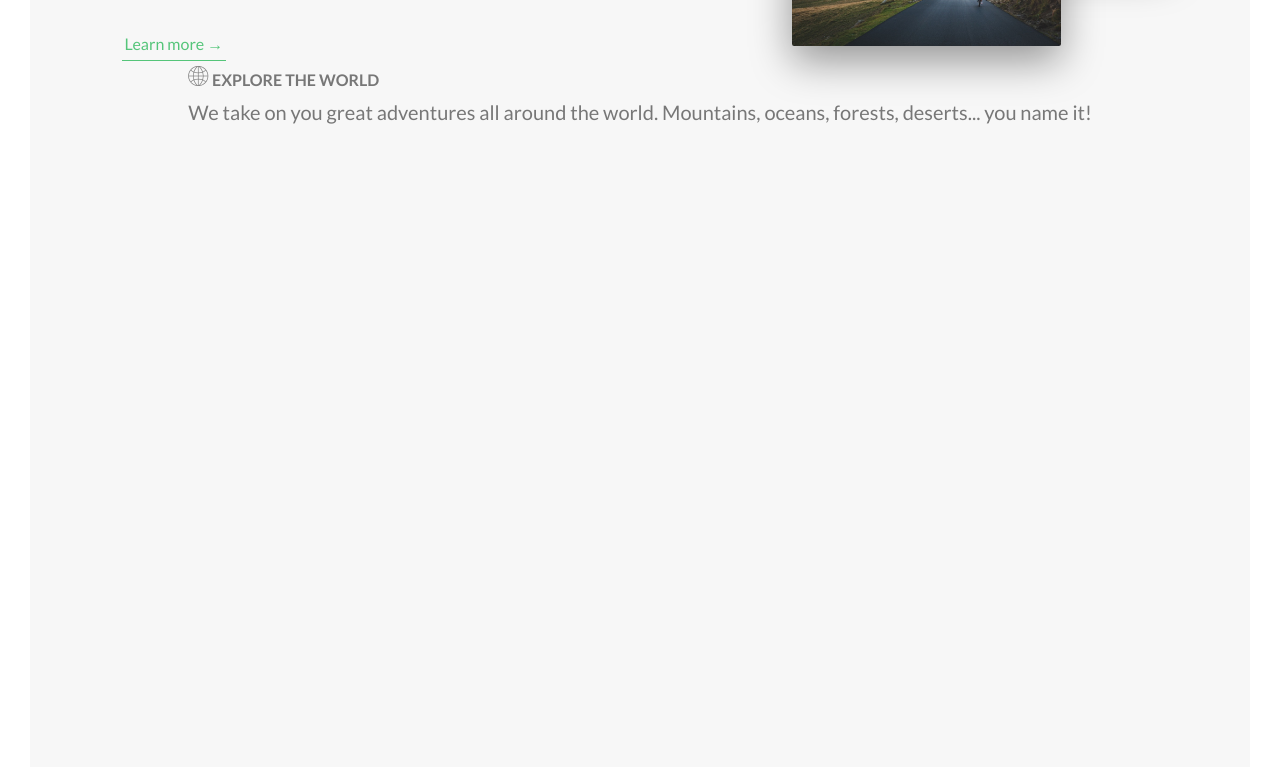
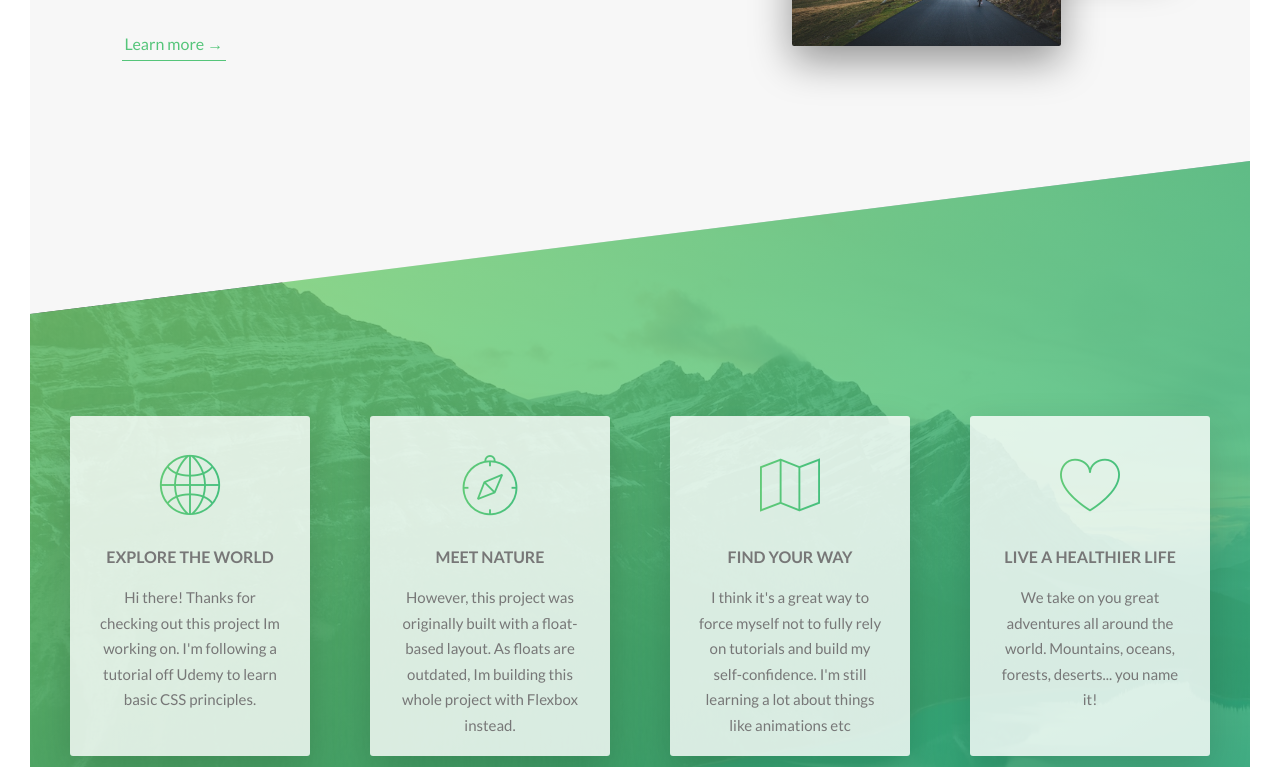
Before and after one commit to VincentChen6345/Natours, a website: page index.html in a window 1280 px wide. Shown: the part 1293-2060 px from the top of the page. Drawn offline with Linux system fonts and the light colour scheme.

Commit message:
section-features completed

```diff
--- a/index.html
+++ b/index.html
@@ -83,7 +83,39 @@
         <section class="section-features">
           <div class="feature-box">
             <i class="feature-box__icon icon-basic-world"></i>
-            <h3 class="heading-tertiary">Explore the world</h3>
+            <h3 class="heading-tertiary u-margin-bottom-small">
+              Explore the world
+            </h3>
+            <p class="feature-box__text">
+              Hi there! Thanks for checking out this project Im working on. I'm
+              following a tutorial off Udemy to learn basic CSS principles.
+            </p>
+          </div>
+          <div class="feature-box">
+            <i class="feature-box__icon icon-basic-compass"></i>
+            <h3 class="heading-tertiary u-margin-bottom-small">Meet Nature</h3>
+            <p class="feature-box__text">
+              However, this project was originally built with a float-based
+              layout. As floats are outdated, Im building this whole project
+              with Flexbox instead.
+            </p>
+          </div>
+          <div class="feature-box">
+            <i class="feature-box__icon icon-basic-map"></i>
+            <h3 class="heading-tertiary u-margin-bottom-small">
+              Find your way
+            </h3>
+            <p class="feature-box__text">
+              I think it's a great way to force myself not to fully rely on
+              tutorials and build my self-confidence. I'm still learning a lot
+              about things like animations etc
+            </p>
+          </div>
+          <div class="feature-box">
+            <i class="feature-box__icon icon-basic-heart"></i>
+            <h3 class="heading-tertiary u-margin-bottom-small">
+              Live a healthier life
+            </h3>
             <p class="feature-box__text">
               We take on you great adventures all around the world. Mountains,
               oceans, forests, deserts... you name it!
--- a/sass/components/_feature-box.scss
+++ b/sass/components/_feature-box.scss
@@ -1,7 +1,32 @@
 .feature-box {
-  font-size: 2rem;
+  font-size: 1.5rem;
+  background-color: rgba($color-white, 0.8);
+  padding: 2.5rem;
+  margin-right: 3rem;
+  margin-left: 3rem;
+  text-align: center;
+  border-radius: 3px;
+  max-width: 24rem;
+  box-shadow: 0 1.5rem 4rem rgba($color-black, 0.15);
+  transition: transform 0.3s;
+  display: flex;
+  flex-direction: column;
+  height: 34rem;
+
+  &:hover {
+    transform: translateY(-2rem);
+    transform: scale(1.1);
+  }
   &__icon {
-  }
-  &__text {
+    font-size: 6rem;
+    display: inline-block;
+    background: linear-gradient(
+      to right,
+      $color-primary-light,
+      $color-primary-dark
+    );
+    -webkit-background-clip: text;
+    color: transparent;
+    //margin-bottom: 0.5rem;  DOES NOTHING????
   }
 }
--- a/sass/pages/_home.scss
+++ b/sass/pages/_home.scss
@@ -11,3 +11,25 @@
   margin-top: 11rem;
   width: 85%;
 }
+
+.section-features {
+  display: flex;
+  flex-direction: row;
+  justify-content: center;
+  align-items: center;
+  margin-top: 10rem;
+  width: 100%;
+  height: 85rem;
+  padding: 20rem 0;
+
+  background-image: linear-gradient(
+      to right bottom,
+      rgba($color-primary-light, 0.8),
+      rgba($color-primary-dark, 0.8)
+    ),
+    //in rgba(color, 0.8) the 0.8 defines the opacity of the colour;
+    url(../img/nat-4.jpg);
+  background-size: cover;
+
+  clip-path: polygon(0 18%, 100% 0, 100% 85%, 0 100%);
+}
```
Also changed, not shown: css/style.css.
